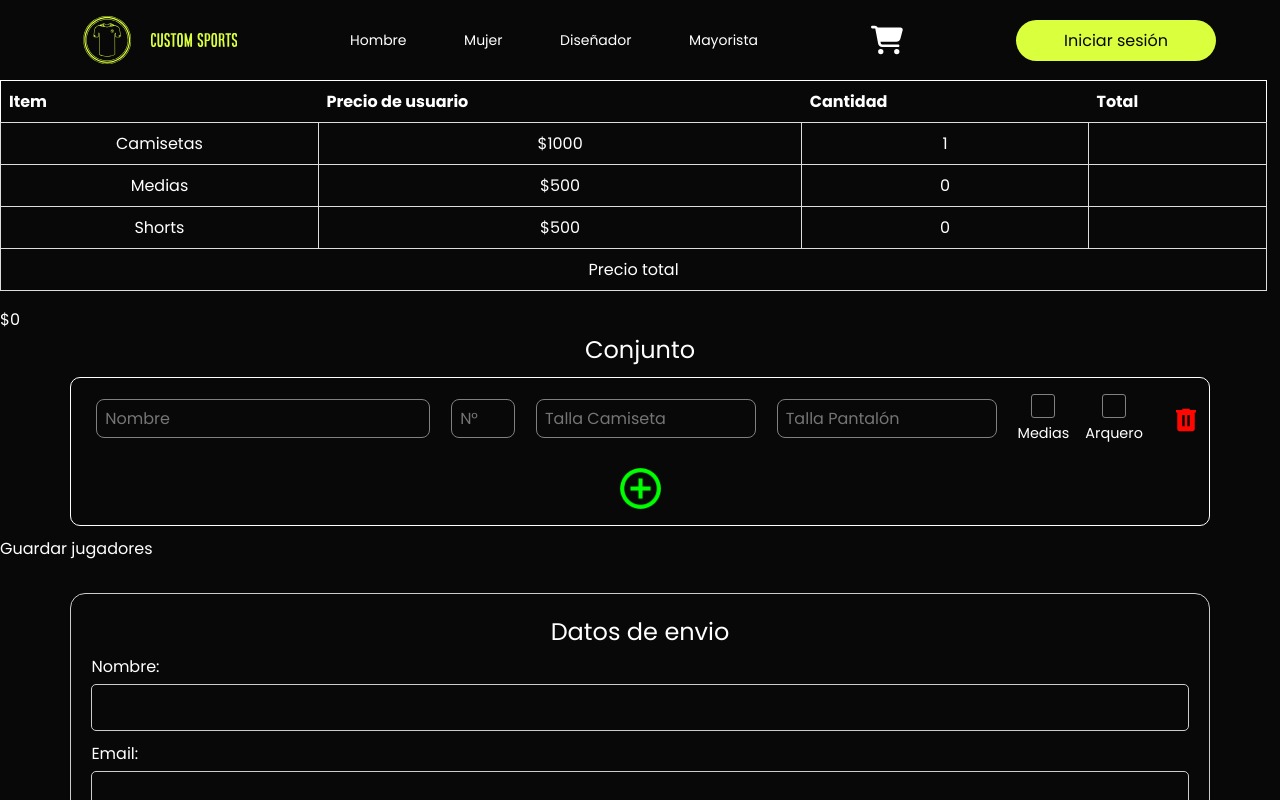
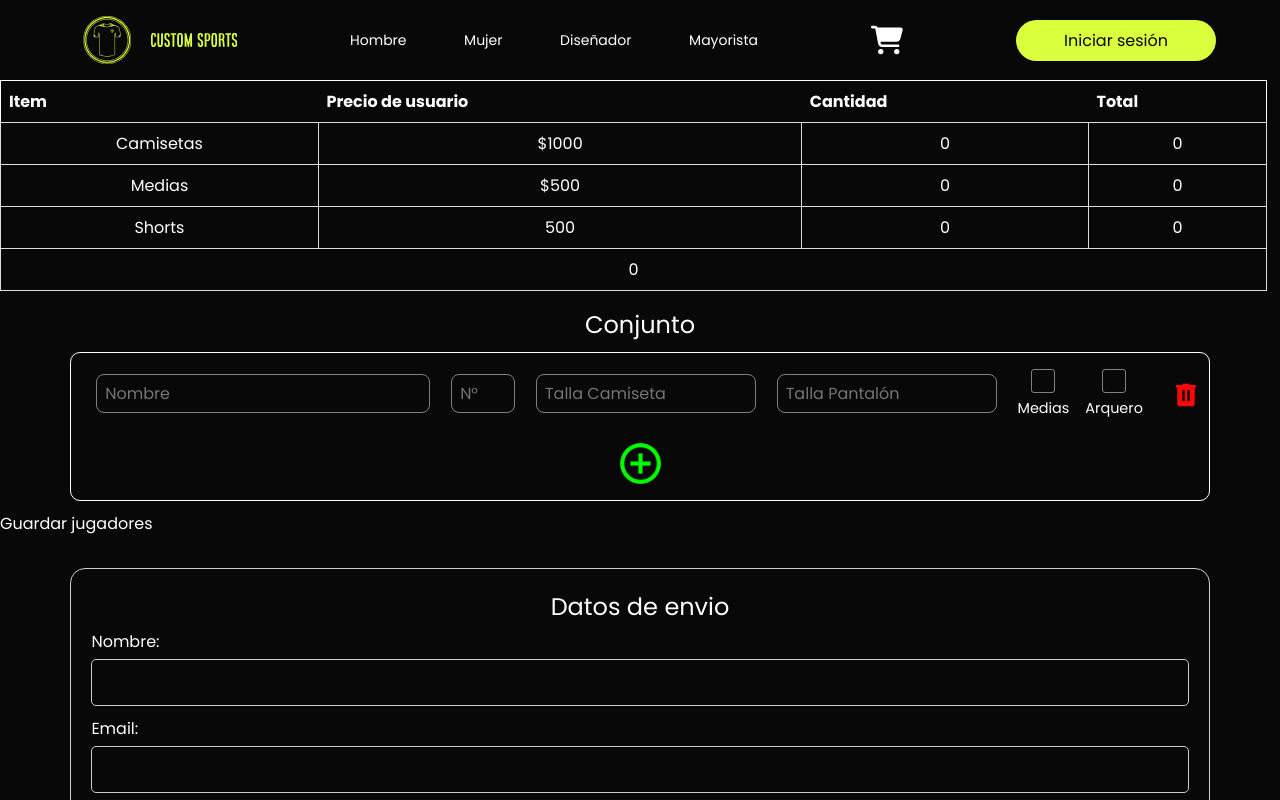
Before and after one commit to No-Country/S6-14-T-MERN, a React (Vite) app in the folder FRONT/: page /order in a window 1280 px wide. Shown: the top 800 px of the page. Built offline with nearby package versions, Linux system fonts and the light colour scheme.

Commit message:
chore: add functionality to pricing table

```diff
--- a/FRONT/src/components/orders/PlayersSet.jsx
+++ b/FRONT/src/components/orders/PlayersSet.jsx
@@ -30,11 +30,9 @@ const AddIcon = styled.img`
 `;
 
 const PlayersSet = () => {
-  const { players, addPlayer, price } = useContext(OrderContext)
-  const { total } = price()
+  const { players, addPlayer } = useContext(OrderContext)
   return (
     <>
-      <div> ${total} </div>
       <Title>Conjunto</Title>
       <BoxSet>
         {players.map((player, index) => (
--- a/FRONT/src/components/orders/TotalCompra.jsx
+++ b/FRONT/src/components/orders/TotalCompra.jsx
@@ -1,7 +1,7 @@
-
+import { useContext } from "react";
+import { OrderContext } from "../../context/order/OrderContext";
 import styled from "styled-components";
 
-const TotalCompra = () => {
 const Table = styled.table`
   border-collapse: collapse;
   width: 99vw;
@@ -13,7 +13,6 @@ const TotalCompra = () => {
 
 const TableRow = styled.tr`
   &:nth-child(even) {
-
   }
 `;
 
@@ -32,6 +31,10 @@ const TotalCompra = () => {
   width: 50%;
 `;
 
+const TotalCompra = () => {
+  const { price } = useContext(OrderContext);
+  const { total, shirts, pants, socks } = price();
+
   return (
     <div>
       <Table>
@@ -47,27 +50,25 @@ const TotalCompra = () => {
           <TableRow>
             <TableCell>Camisetas</TableCell>
             <TableCell>$1000</TableCell>
-            <TableCell>1</TableCell>
-            <TableCell></TableCell>
+            <TableCell> {shirts} </TableCell>
+            <TableCell> {shirts * 1000} </TableCell>
           </TableRow>
           <TableRow>
             <TableCell>Medias</TableCell>
             <TableCell>$500</TableCell>
-            <TableCell>0</TableCell>
-            <TableCell></TableCell>
+            <TableCell> {socks} </TableCell>
+            <TableCell> {socks * 500} </TableCell>
           </TableRow>
           <TableRow>
             <TableCell>Shorts</TableCell>
-            <TableCell>$500</TableCell>
-            <TableCell>0</TableCell>
-            <TableCell></TableCell>
+            <TableCell> 500 </TableCell>
+            <TableCell>{pants}</TableCell>
+            <TableCell> {pants * 500} </TableCell>
           </TableRow>
-
-
         </tbody>
         <TableFooter>
           <TableRow>
-            <TableCell colSpan="4">Precio total</TableCell>
+            <TableCell colSpan="4"> {total} </TableCell>
           </TableRow>
         </TableFooter>
       </Table>
```
Lines whose indentation alone changed are shown as unchanged.
